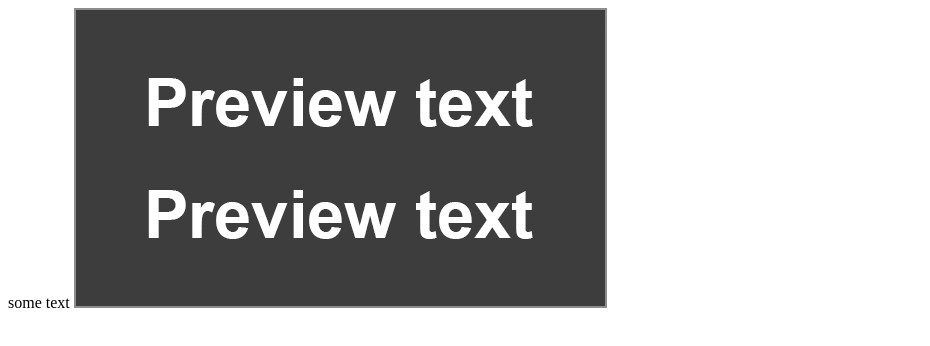
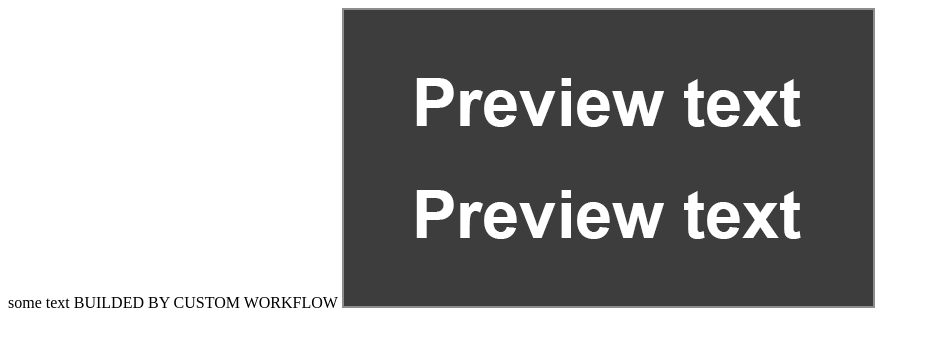
Before and after one commit to f2monkey/f2monkey.github.io, a plain HTML site: page index.html in a window 1280 px wide. Shown: the whole page, without its empty margins (0-930 px from the left). Drawn offline with Linux system fonts and the light colour scheme.

Commit message:
Update index.html

```diff
--- a/index.html
+++ b/index.html
@@ -16,6 +16,7 @@
 </head>
 <body>
     some text
+    BUILDED BY CUSTOM WORKFLOW
     <img src="/assets/preview.png" alt="preview image">
 </body>
 </html>
```
